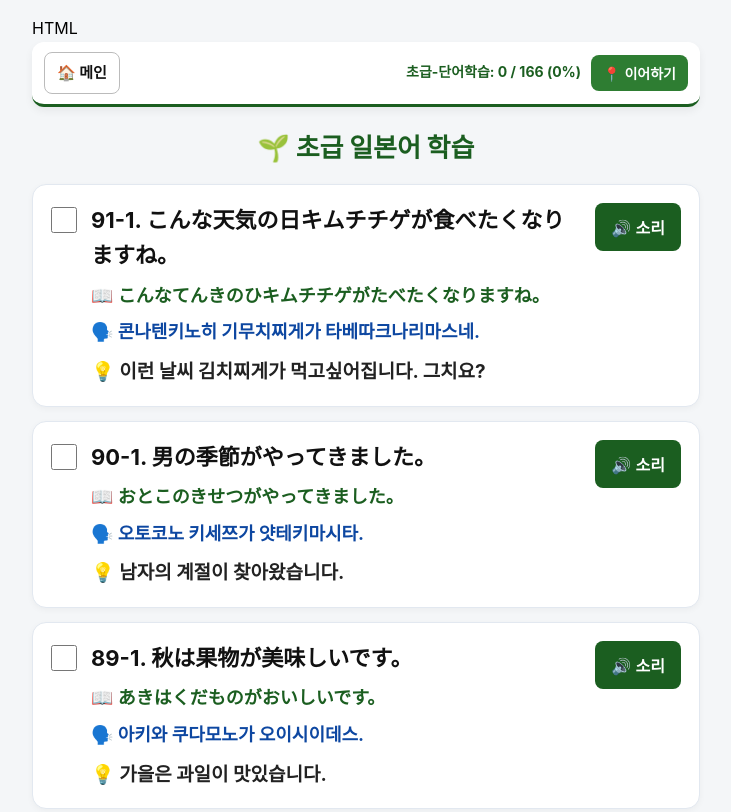
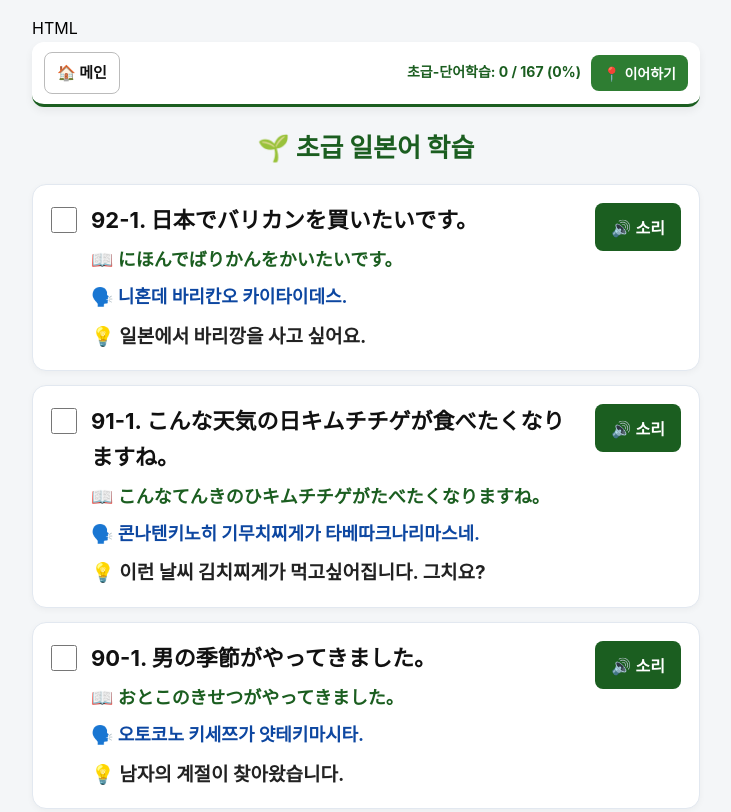
Before and after one commit to giogim38-collab/my-jp-study, a plain HTML site: page japan/beginner/beginner.html in a window 1280 px wide. Shown: the top 812 px of the page, without its empty margins (274-1005 px from the left). Drawn offline with Linux system fonts and the light colour scheme.

Commit message:
Add files via upload

```diff
--- a/japan/beginner/beginner.html
+++ b/japan/beginner/beginner.html
@@ -312,7 +312,8 @@ HTML
       { num: "88-1", jp: "肌寒くなってきましたね。", reading: "はださむくなってきましたね。", pron: "하다사무쿠 낫테 키마스네.", ko: "쌀쌀해졌네요.", file: "88-1.mp3" },
       { num: "89-1", jp: "秋は果物が美味しいです。", reading: "あきはくだものがおいしいです。", pron: "아키와 쿠다모노가 오이시이데스.", ko: "가을은 과일이 맛있습니다.", file: "89-1.mp3" },
       { num: "90-1", jp: "男の季節がやってきました。", reading: "おとこのきせつがやってきました。", pron: "오토코노 키세쯔가 얏테키마시타.", ko: "남자의 계절이 찾아왔습니다.", file: "90-1.mp3" },
-      { num: "91-1", jp: "こんな天気の日キムチチゲが食べたくなりますね。", reading: "こんなてんきのひキムチチゲがたべたくなりますね。", pron: "콘나텐키노히 기무치찌게가 타베따크나리마스네.", ko: "이런 날씨 김치찌게가 먹고싶어집니다. 그치요?", file: "91-1.mp3" }
+      { num: "91-1", jp: "こんな天気の日キムチチゲが食べたくなりますね。", reading: "こんなてんきのひキムチチゲがたべたくなりますね。", pron: "콘나텐키노히 기무치찌게가 타베따크나리마스네.", ko: "이런 날씨 김치찌게가 먹고싶어집니다. 그치요?", file: "91-1.mp3" },
+      { num: "92-1", jp: "日本でバリカンを買いたいです。", reading: "にほんでばりかんをかいたいです。", pron: "니혼데 바리칸오 카이타이데스.", ko: "일본에서 바리깡을 사고 싶어요.", file: "92-1.mp3" }
 
 
      ];
```
